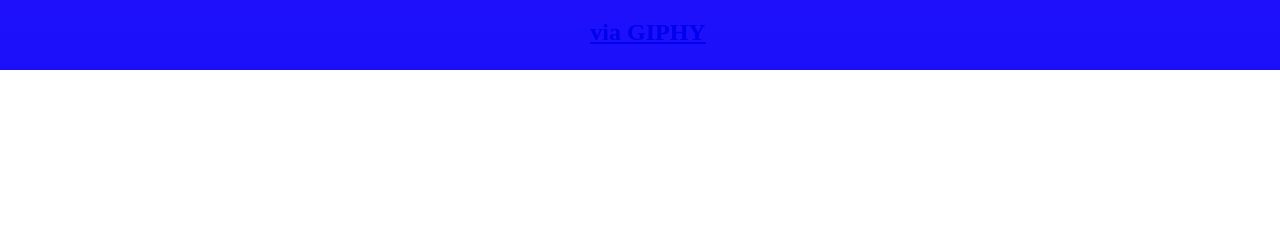
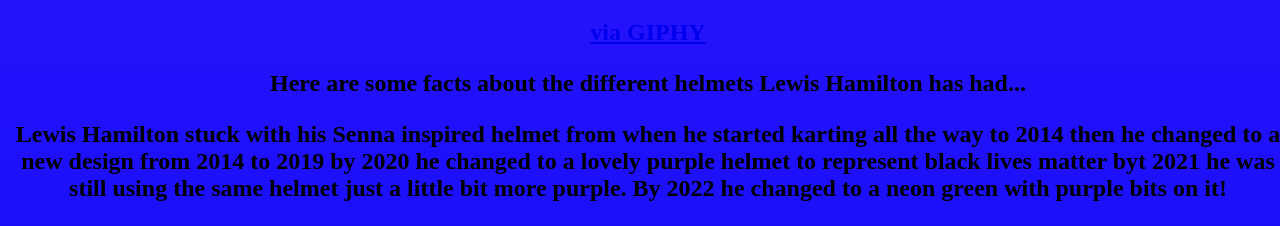
Before and after one commit to chxly/Mywebsite, a plain HTML site: page index.html in a window 1280 px wide. Shown: the part 1219-1445 px from the top of the page. Before the commit the page ends 1289 px from the top, so only its background shows below. Drawn offline with Linux system fonts and the light colour scheme.

Commit message:
Update index.html

```diff
--- a/index.html
+++ b/index.html
@@ -54,5 +54,7 @@
 
 <iframe src="https://giphy.com/embed/LqyWUxGnDbLaxpngr5" width="480" height="270" frameBorder="0" class="giphy-embed" allowFullScreen></iframe><p><a href="https://giphy.com/gifs/mercedesamgf1-f1-formula-1-one-LqyWUxGnDbLaxpngr5">via GIPHY</a></p>
   <iframe src="https://giphy.com/embed/uybn3nxvwPRuhcIQMf" width="480" height="270" frameBorder="0" class="giphy-embed" allowFullScreen></iframe><p><a href="https://giphy.com/gifs/mercedesamgf1-f1-formula-1-one-uybn3nxvwPRuhcIQMf">via GIPHY</a></p>
+  <H2> Here are some facts about the different helmets Lewis Hamilton has had...<H2/>
+   <p> Lewis Hamilton stuck with his Senna inspired helmet from when he started karting all the way to 2014 then he changed to a new design from 2014 to 2019 by 2020 he changed to a lovely purple helmet to represent black lives matter byt 2021 he was still using the same helmet just a little bit more purple. By 2022 he changed to a neon green with purple bits on it!
 </body>
 </html>
```
